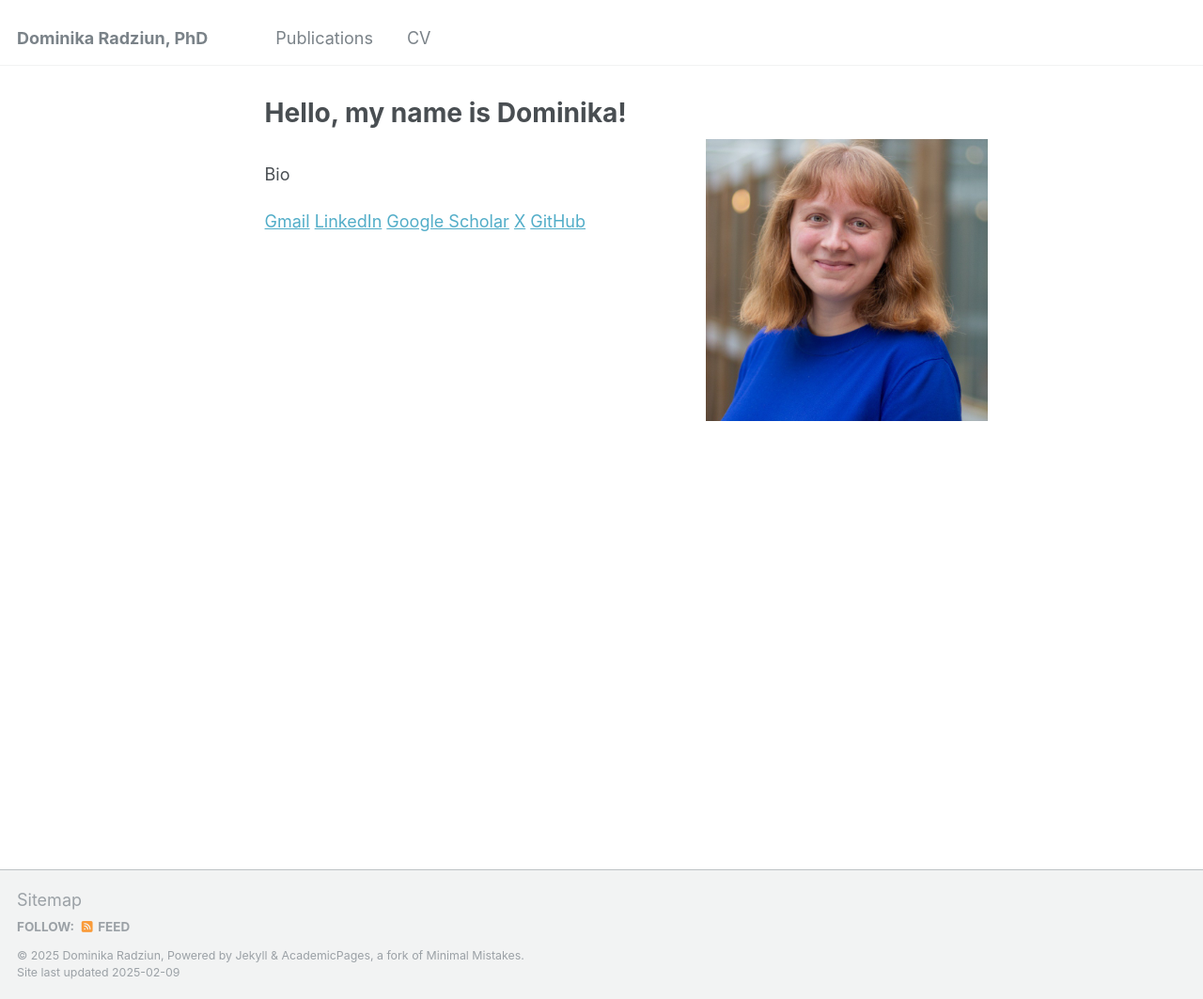
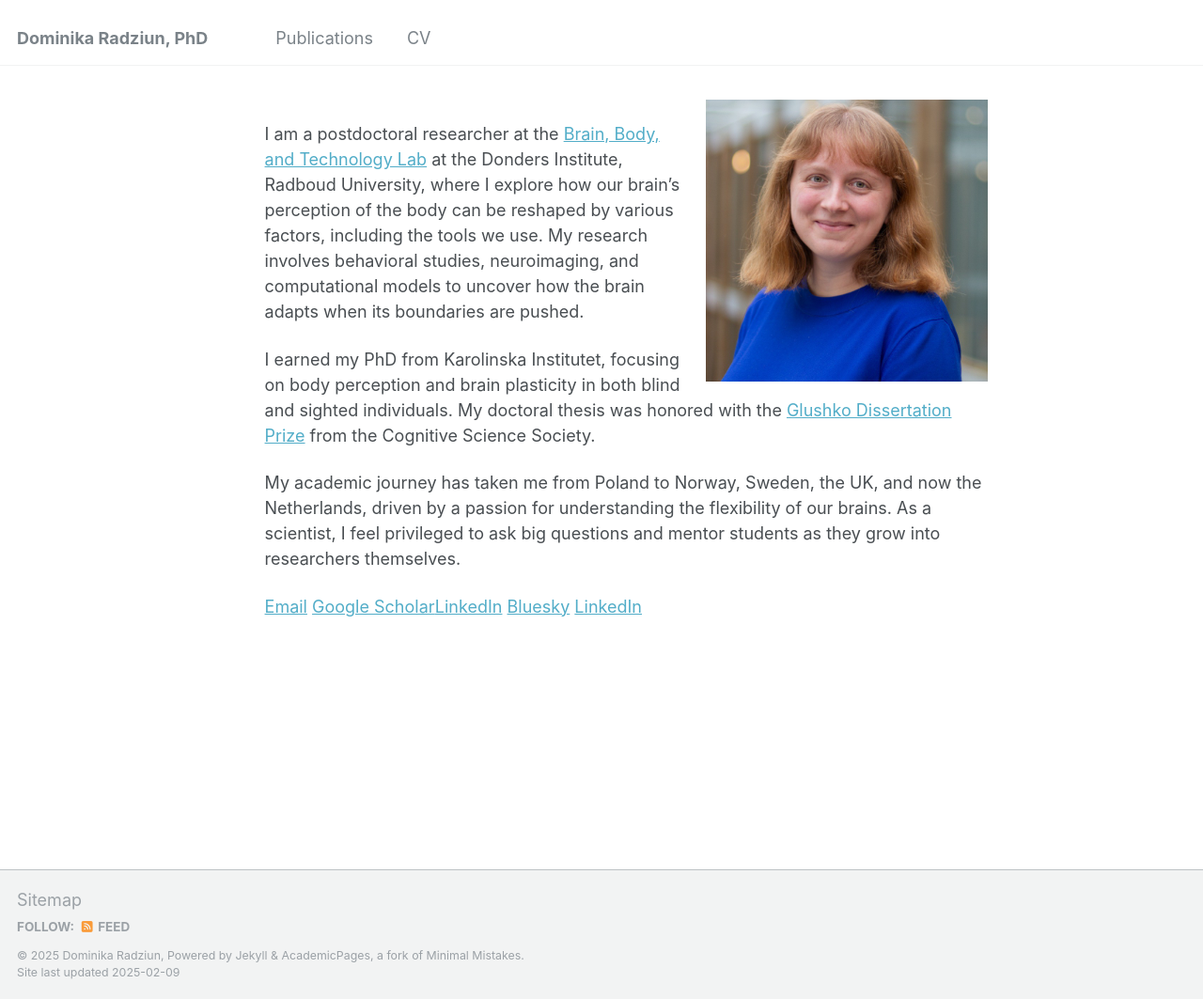
Before and after one commit to dominikaradziun/dominikaradziun.github.io, a Jekyll site: the page built from _pages/about.md, in a window 1280 px wide and 1063 px high. Shown: the whole window at 94% size. Built offline with Jekyll 4.4.1, drawn with Linux system fonts in a browser that asks for light colours.

Commit message:
Update about.md

```diff
--- a/_pages/about.md
+++ b/_pages/about.md
@@ -1,6 +1,5 @@
 ---
 permalink: /
-title: "Hello, my name is Dominika!"
 author_profile: false
 redirect_from:
   - /about/
@@ -10,6 +9,10 @@ redirect_from:
 
 ![Profile](/images/bio-photo.jpeg){: .align-right width="300px"}
 
-Bio
+I am a postdoctoral researcher at the [Brain, Body, and Technology Lab](https://www.brainbodytech.com/) at the Donders Institute, Radboud University, where I explore how our brain's perception of the body can be reshaped by various factors, including the tools we use. My research involves behavioral studies, neuroimaging, and computational models to uncover how the brain adapts when its boundaries are pushed.
 
-[Gmail](dominikaradziun@gmail.com)     [LinkedIn](https://www.linkedin.com/in/dominika-radziun-40802b116/?originalSubdomain=se)     [Google Scholar](https://scholar.google.pl/citations?user=HygzNoQAAAAJ&hl=pl) [X](https://x.com/nikaradziun?lang=en)     [GitHub](https://github.com/dominikaradziun)
+I earned my PhD from Karolinska Institutet, focusing on body perception and brain plasticity in both blind and sighted individuals. My doctoral thesis was honored with the [Glushko Dissertation Prize](https://cognitivesciencesociety.org/glushko-dissertation-prize/) from the Cognitive Science Society.
+
+My academic journey has taken me from Poland to Norway, Sweden, the UK, and now the Netherlands, driven by a passion for understanding the flexibility of our brains. As a scientist, I feel privileged to ask big questions and mentor students as they grow into researchers themselves.
+
+[Email](dominika.radziun@donders.ru.nl)     [Google Scholar](https://scholar.google.pl/citations?user=HygzNoQAAAAJ&hl=nl)[LinkedIn](https://www.linkedin.com/in/dominika-radziun-40802b116/?originalSubdomain=se)      [Bluesky](https://bsky.app/profile/nikaradziun.bsky.social)     [LinkedIn](https://www.linkedin.com/in/dominika-radziun-40802b116/)
```
